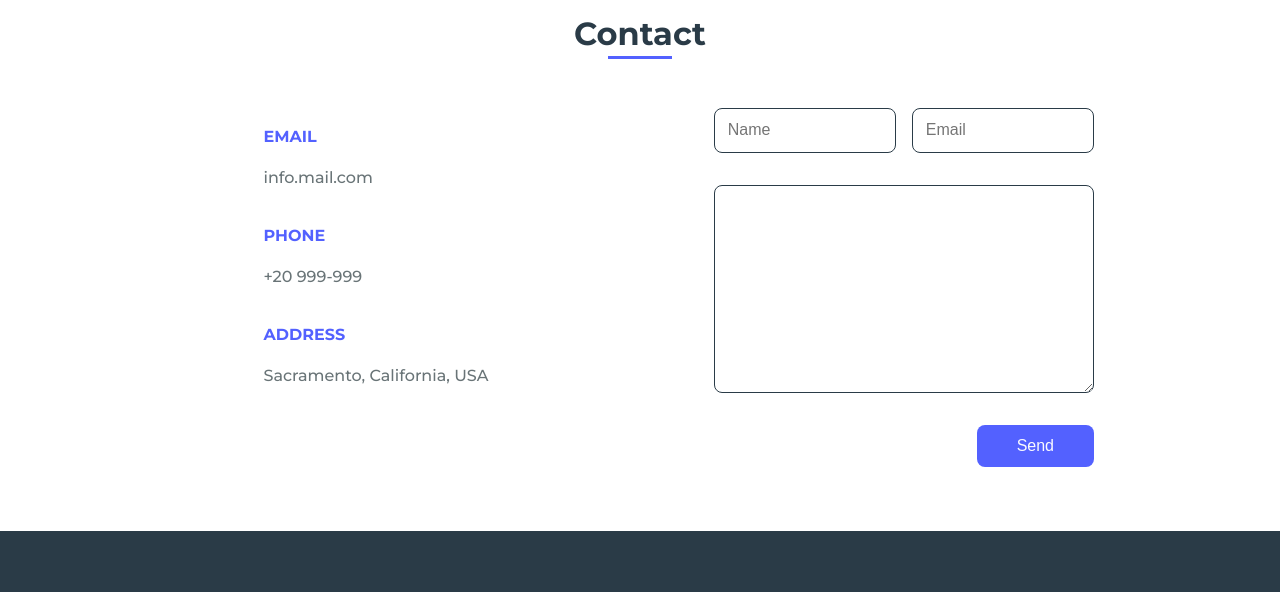
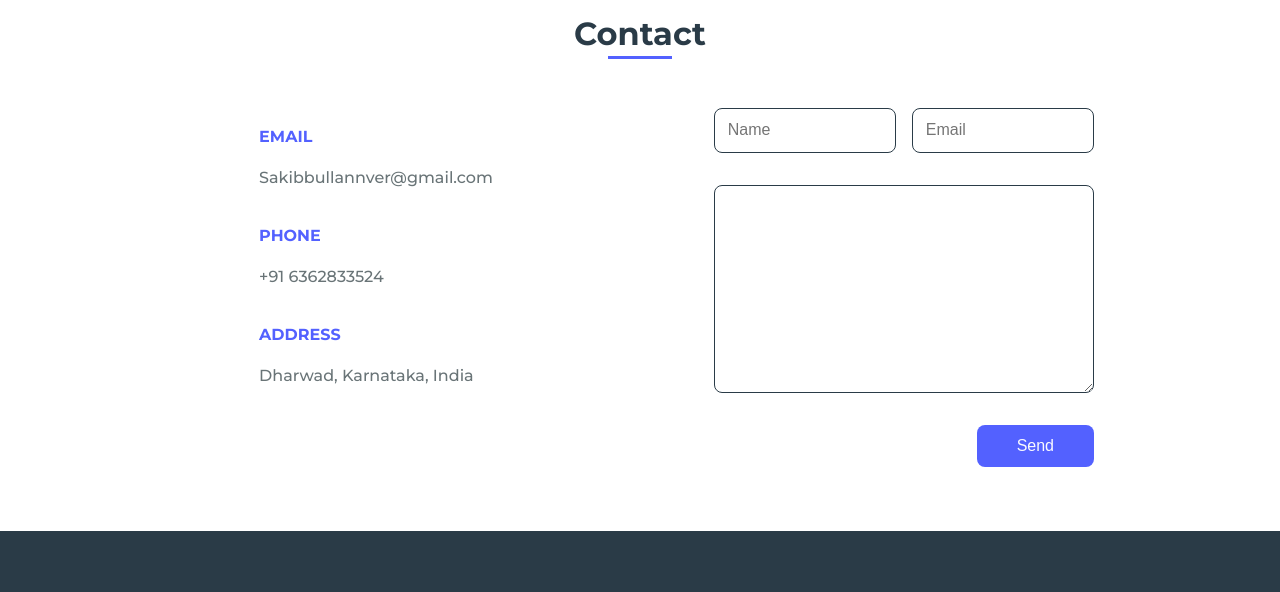
Before and after one commit to sakib-b6/portfolio, a plain HTML site: page index.html in a window 1280 px wide. Shown: the part 2565-3157 px from the top of the page. Drawn offline with nearby package versions, Linux system fonts and the light colour scheme.

Commit message:
updated contact details

```diff
--- a/index.html
+++ b/index.html
@@ -119,13 +119,13 @@
             <div class="contact-container bd-grid">
                 <div class="contact-info">
                     <h3 class="contact-subtitle">EMAIL</h3>
-                    <span class="contact-text">info.mail.com</span>
+                    <span class="contact-text">Sakibbullannver@gmail.com</span>
 
                     <h3 class="contact-subtitle">PHONE</h3>
-                    <span class="contact-text">+20 999-999</span>
+                    <span class="contact-text">+91 6362833524</span>
 
                     <h3 class="contact-subtitle">ADDRESS</h3>
-                    <span class="contact-text">Sacramento, California, USA</span>
+                    <span class="contact-text">Dharwad, Karnataka, India</span>
                 </div>
 
                 <form action="" class="contact-form">
```
